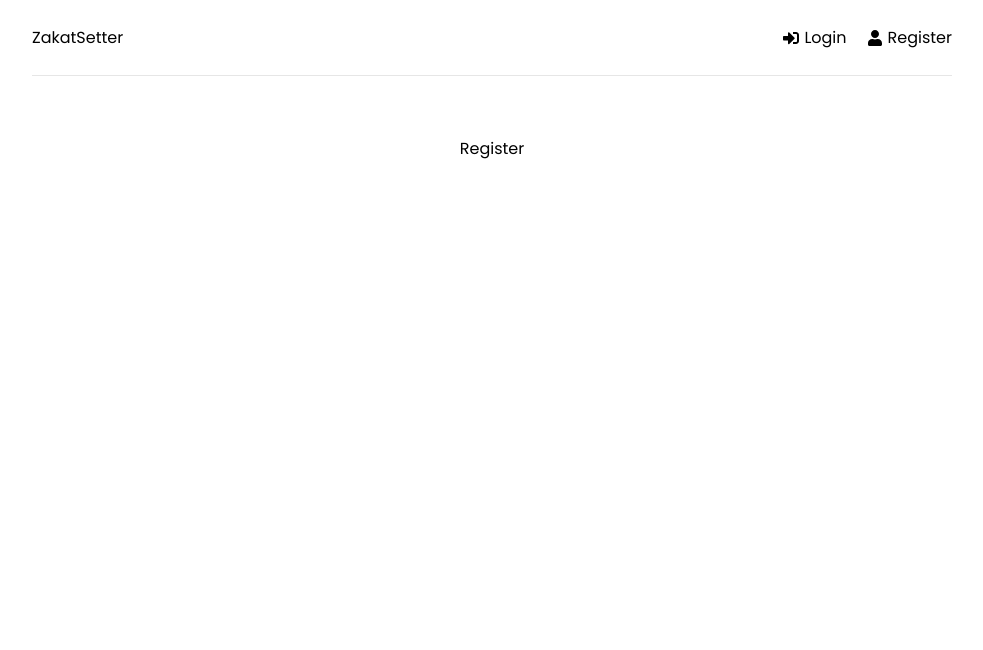
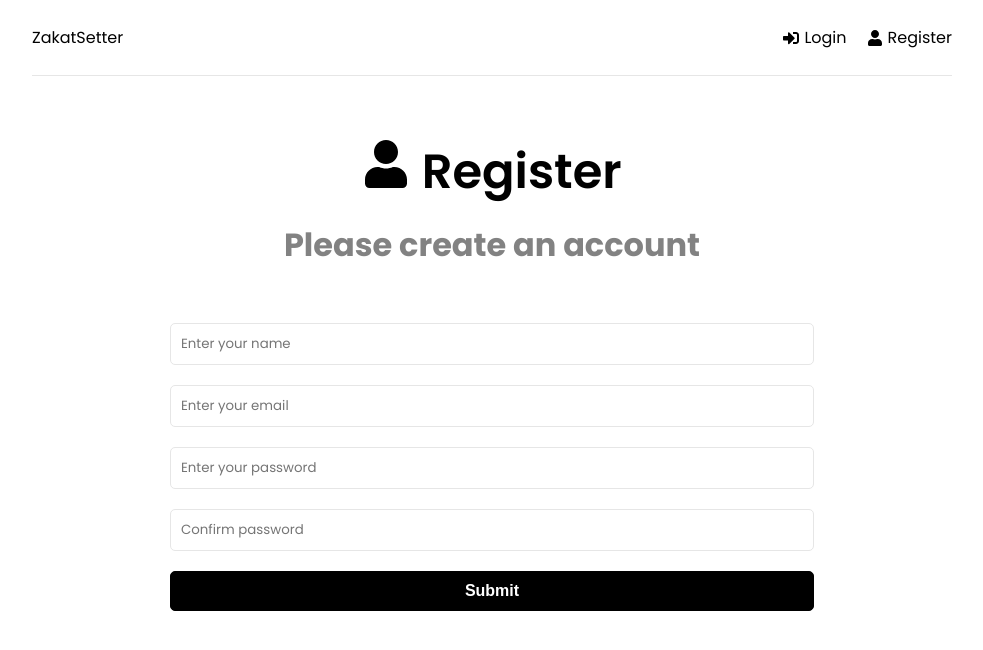
Before and after one commit to rioputroo/zakat-darussalam-frontend, a React (Create React App) app: page /register in a window 1280 px wide. Shown: the top 650 px of the page, without its empty margins (148-1131 px from the left). Built offline with nearby package versions, Linux system fonts and the light colour scheme.

Commit message:
feat: added login and register

```diff
--- a/src/pages/Login.jsx
+++ b/src/pages/Login.jsx
@@ -1,7 +1,55 @@
+import { useState, useEffect } from 'react'
+import { FaSignInAlt } from 'react-icons/fa'
+
 function Login() {
-  return (
-    <div>Login</div>
-  )
+    const [formData, setFormData] = useState({
+        email: '',
+        password: '',
+    })
+
+    const { email, password } = formData
+
+    const onChange = (e) => {
+        setFormData((prevState) => ({
+            ...prevState,
+            [e.target.name]: e.target.value
+        }))
+    }
+
+    const onSubmit = (e) => {
+        e.preventDefault()
+    }
+
+    return (
+    <>
+    <section className='heading'>
+        <h1>
+            <FaSignInAlt /> Login
+        </h1>
+        <p>Login and start setting zakat</p>
+    </section>
+
+    <section className="form">
+        <form onSubmit={onSubmit}>
+
+            <div className="form-group">
+                <input type="text" className="form-control" id="email" name="email"
+            value={email} placeholder="Enter your email" onChange={onChange} />
+            </div>
+
+            <div className="form-group">
+                <input type="password" className="form-control" id="password" name="password"
+            value={password} placeholder="Enter your password" onChange={onChange} />
+            </div>
+
+            <div className="form-group">
+                <button type="submit" className="btn btn-block">Submit</button>
+            </div>
+        </form>
+    </section>
+    </>
+    )
+
 }
 
 export default Login
--- a/src/pages/Register.jsx
+++ b/src/pages/Register.jsx
@@ -1,7 +1,66 @@
+import { useState, useEffect } from 'react'
+import { FaUser } from 'react-icons/fa'
+
 function Register() {
-  return (
-    <div>Register</div>
-  )
+    const [formData, setFormData] = useState({
+        name: '',
+        email: '',
+        password: '',
+        password2: ''
+    })
+
+    const { name, email, password, password2 } = formData
+
+    const onChange = (e) => {
+        setFormData((prevState) => ({
+            ...prevState,
+            [e.target.name]: e.target.value
+        }))
+    }
+
+    const onSubmit = (e) => {
+        e.preventDefault()
+    }
+
+    return (
+    <>
+    <section className='heading'>
+        <h1>
+            <FaUser /> Register
+        </h1>
+        <p>Please create an account</p>
+    </section>
+
+    <section className="form">
+        <form onSubmit={onSubmit}>
+            <div className="form-group">
+                <input type="text" className="form-control" id="name" name="name"
+            value={name} placeholder="Enter your name" onChange={onChange} />
+            </div>
+
+            <div className="form-group">
+                <input type="text" className="form-control" id="email" name="email"
+            value={email} placeholder="Enter your email" onChange={onChange} />
+            </div>
+
+            <div className="form-group">
+                <input type="password" className="form-control" id="password" name="password"
+            value={password} placeholder="Enter your password" onChange={onChange} />
+            </div>
+
+            <div className="form-group">
+                <input type="password" className="form-control" id="password2" name="password2"
+            value={password2} placeholder="Confirm password" onChange={onChange} />
+            </div>
+
+            <div className="form-group">
+                <button type="submit" className="btn btn-block">Submit</button>
+            </div>
+        </form>
+    </section>
+    </>
+    )
+
 }
 
 export default Register
```
